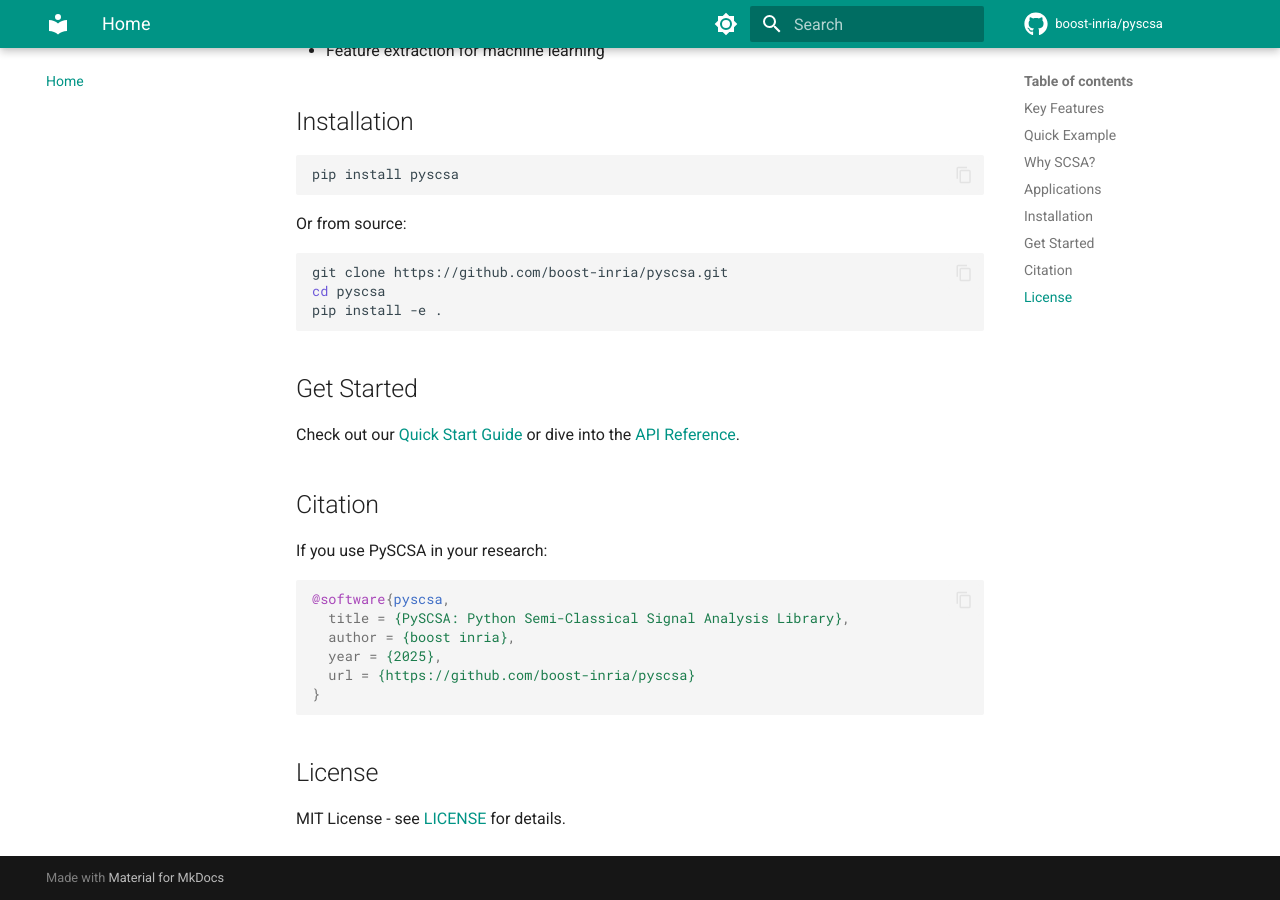
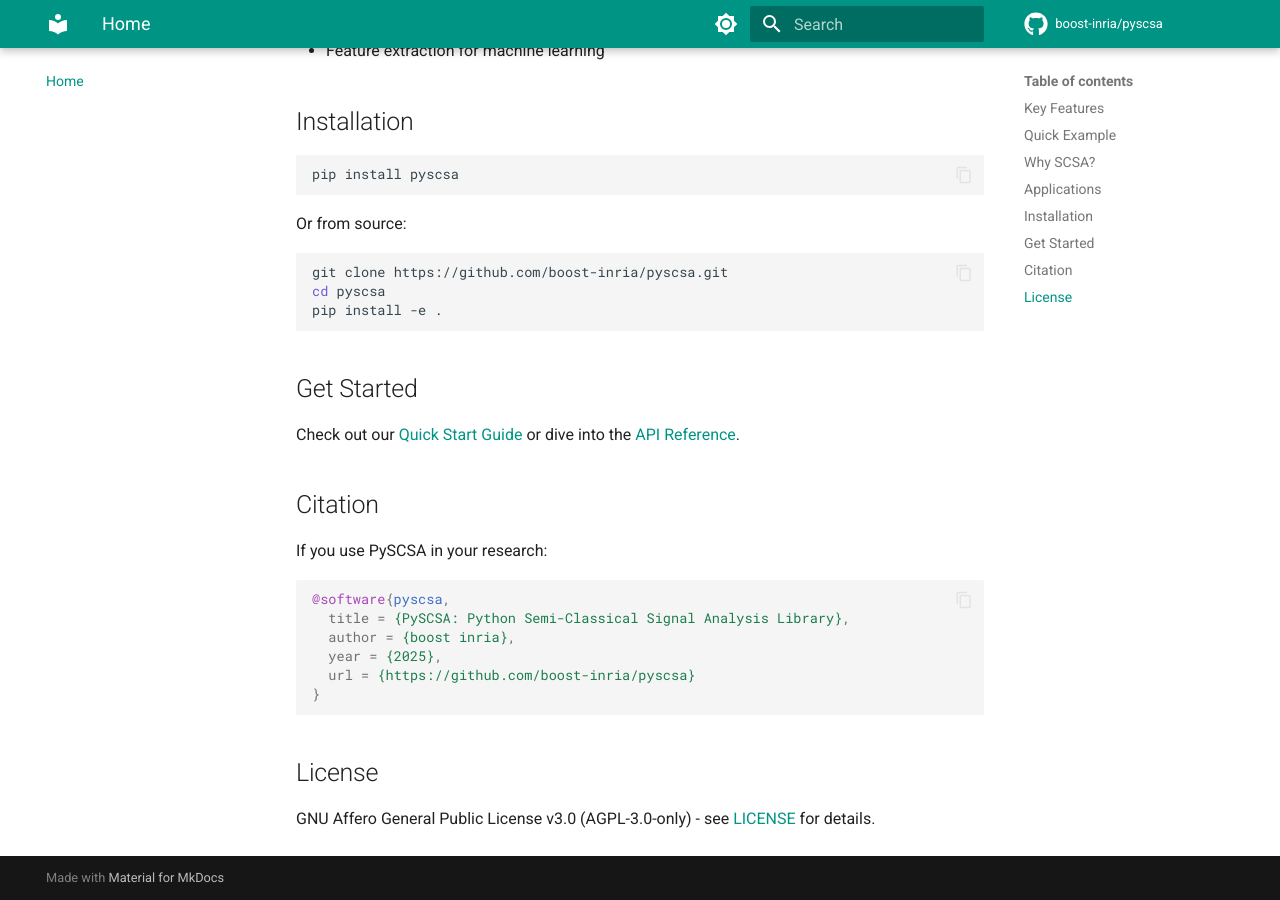
Before and after one commit to boost-inria/pyscsa, an MkDocs documentation site: the page built from mkdocs/index.md, in a window 1280 px wide and 900 px high, scrolled down 1430 px. Built offline with MkDocs 1.6.1 and Material for MkDocs 9.7.7, drawn with Linux system fonts in a browser that asks for light colours; comment, search, counter and statistics services are not loaded.

Commit message:
Update index.md

```diff
--- a/mkdocs/index.md
+++ b/mkdocs/index.md
@@ -2,7 +2,7 @@
 
 [![Tests](https://img.shields.io/badge/tests-47%20passed-brightgreen)](https://github.com/boost-inria/pyscsa)
 [![Python](https://img.shields.io/badge/python-3.7%2B-blue)](https://www.python.org)
-[![License](https://img.shields.io/badge/License-MIT-yellow.svg)](https://opensource.org/licenses/MIT)
+[![License: AGPL v3](https://img.shields.io/badge/License-AGPL_v3-blue.svg)](https://www.gnu.org/licenses/agpl-3.0)
 
 **PySCSA** is a Python library for signal and image processing using Semi-Classical Signal Analysis (SCSA), a method inspired by quantum mechanics.
 
@@ -82,4 +82,4 @@ If you use PySCSA in your research:
 
 ## License
 
-MIT License - see [LICENSE](https://github.com/boost-inria/pyscsa/blob/main/LICENSE) for details.
+GNU Affero General Public License v3.0 (AGPL-3.0-only) - see [LICENSE](https://github.com/boost-inria/pyscsa/blob/main/LICENSE) for details.
```
